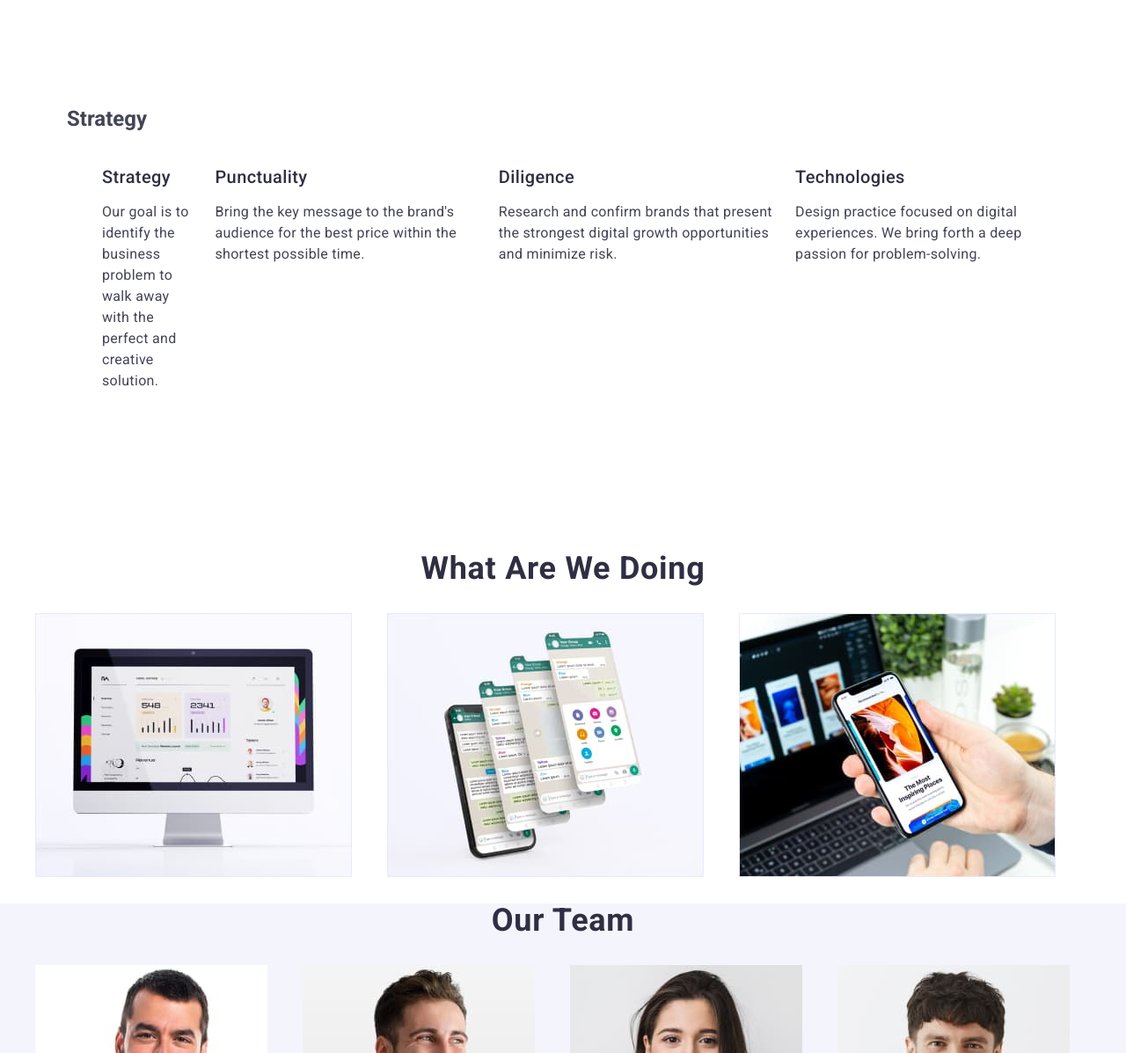
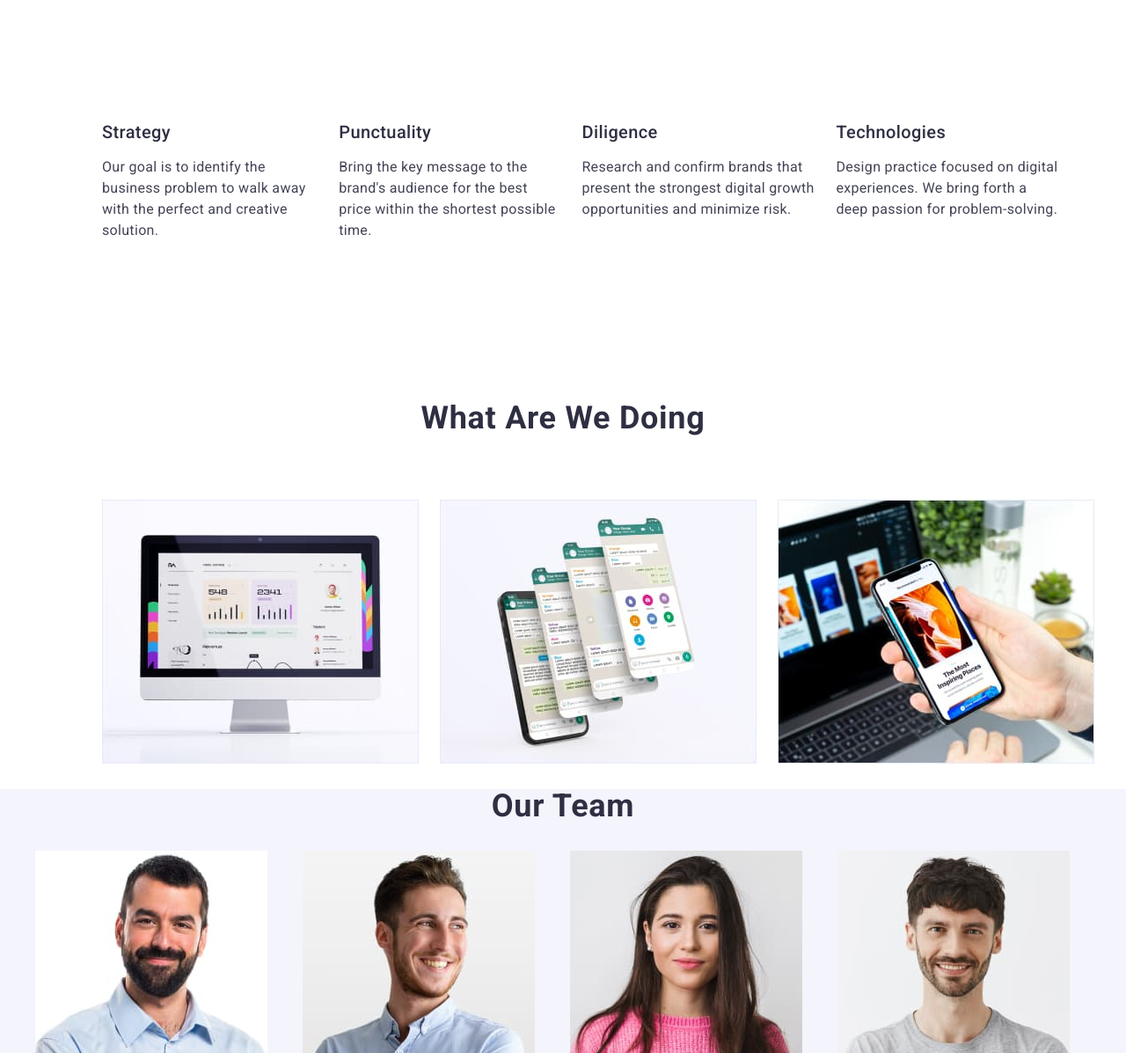
Before and after one commit to KasiaGrabska/goit-markup-hw-03, a plain HTML site: page index.html in a window 1280 px wide. Shown: the part 720-1917 px from the top of the page at 88% size. Drawn offline with nearby package versions, Linux system fonts and the light colour scheme.

Commit message:
changes 4

```diff
--- a/css/styles.css
+++ b/css/styles.css
@@ -221,7 +221,7 @@ img {
     padding: 120px 0px;
 
 }
-h2 .visually-hidden {
+.visually-hidden {
     position: absolute;
     width: 1px;
     height: 1px;
@@ -234,8 +234,17 @@ h2 .visually-hidden {
     gap: 24px;
 }
 .title-list {
-    width: calc((100% - 72px)/4);
+    width: calc((100%-72px)/4);
 }
 .title-two {
     margin-bottom: 8px;
 }
+.third-section {
+    padding-bootom: 120px;
+}
+.title-list-two {
+    margin-bottom: 72px;
+}
+.img {
+    width: calc((100%-48px)/3);
+}
--- a/index.html
+++ b/index.html
@@ -39,7 +39,7 @@
          </section>
          <section class="second-section">
             <div class="container">
-                <h2>Strategy</h2>
+                <h2 class="visually-hidden">Strategy</h2>
                      <ul class="list list-two">
                         <li class="title-list">
                             <h3 class="title-two">Strategy</h3>
@@ -60,13 +60,15 @@
                     </ul>
              </div>
          </section>
-         <section>
-            <h2 class="title-list-two">What are we doing</h2>
-            <ul class="list">
-                <li><img src="./images/mac.jpg" alt="mac" width="360" height="300" class="img"></li>
-                <li><img src="./images/message.jpg" alt="message" width="360" height="300" class="img"></li>
-                <li><img src="./images/smartphone.jpg" alt="smartphone" width="360" height="300" class="img"></li>
-            </ul>
+         <section class="third-section">
+            <div class="container">
+                <h2 class="title-list-two">What are we doing</h2>
+                    <ul class="list list-two">
+                        <li><img src="./images/mac.jpg" alt="mac" width="360" height="300" class="img"></li>
+                        <li><img src="./images/message.jpg" alt="message" width="360" height="300" class="img"></li>
+                        <li><img src="./images/smartphone.jpg" alt="smartphone" width="360" height="300" class="img"></li>
+                    </ul>
+            </div>
          </section>
          <section class="section-four">
             <h2 class="title-four">Our Team</h2>
```
